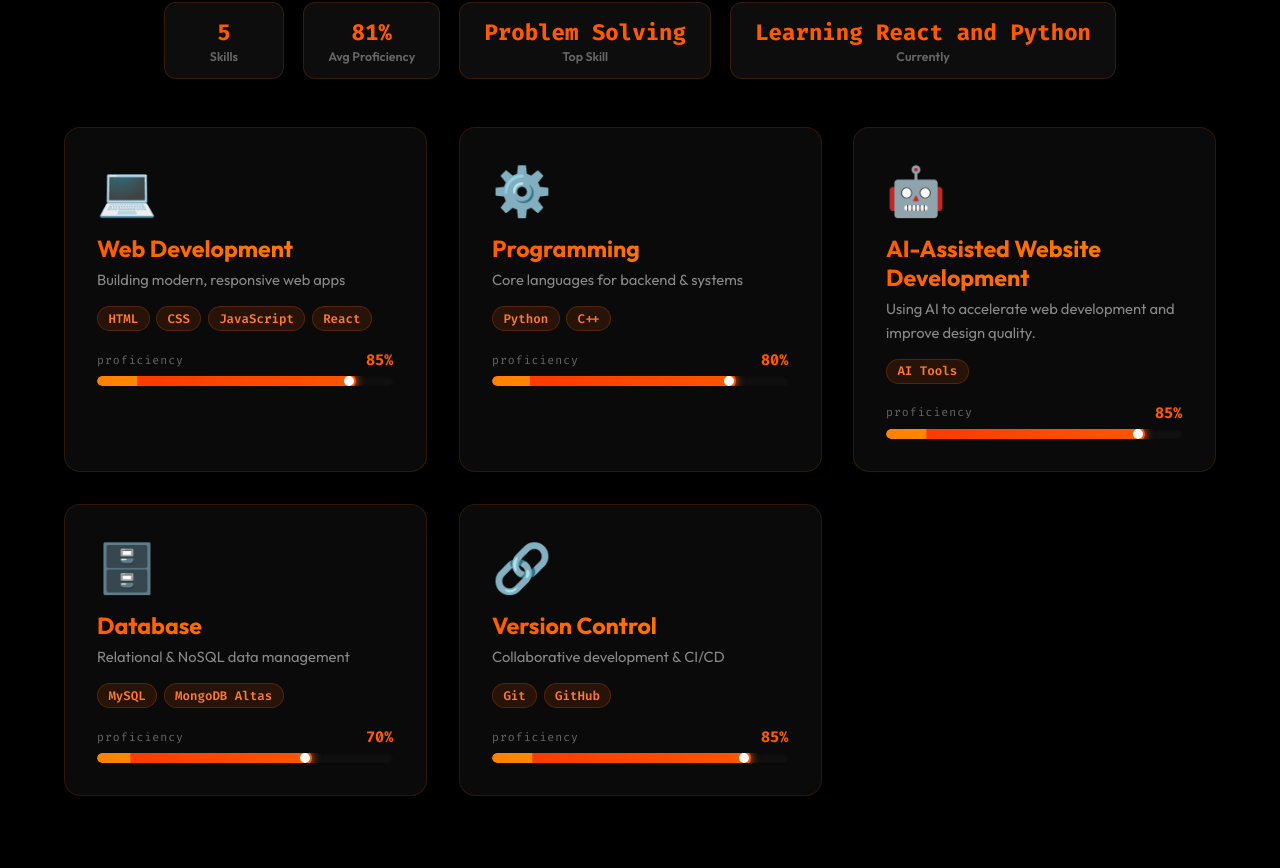
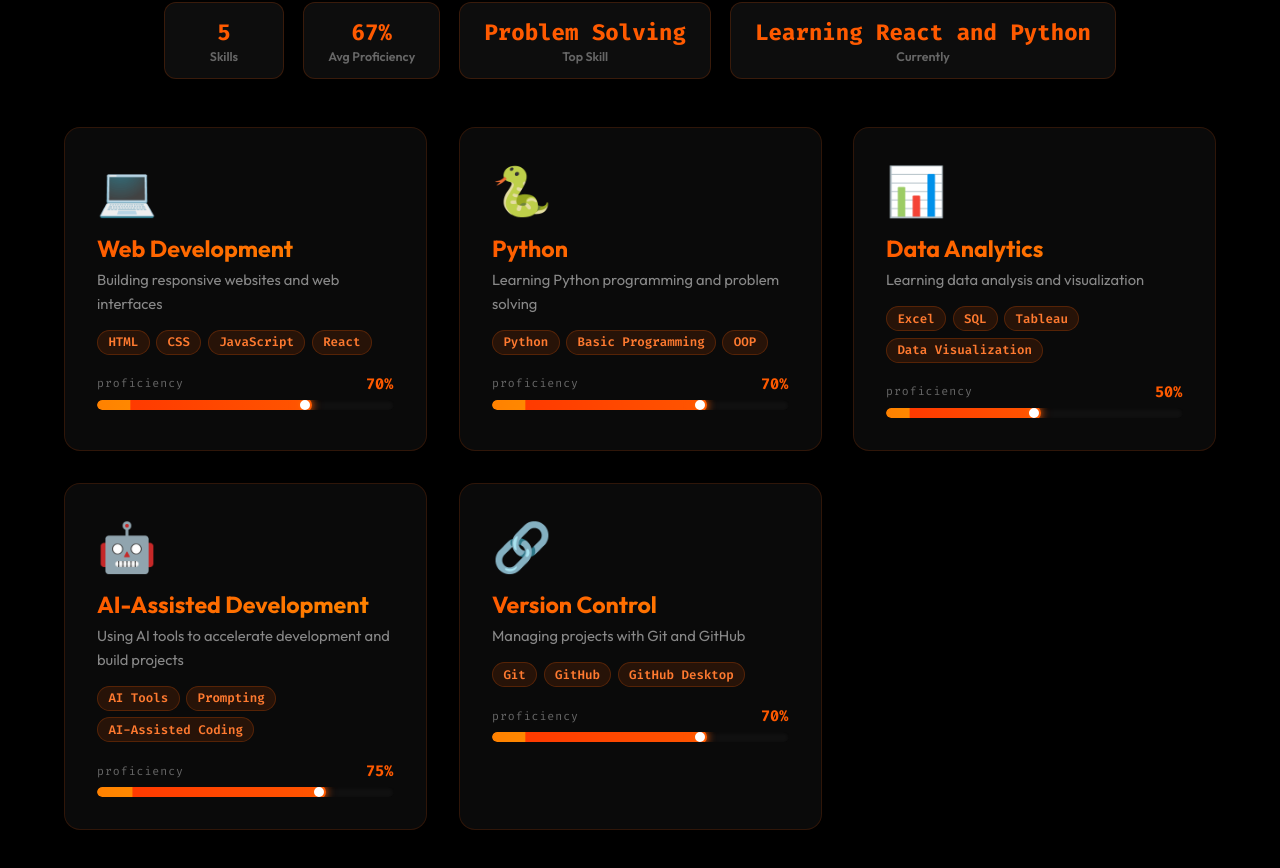
Before and after one commit to somnathhake09/My-Portfolio, a React (Create React App) app in the folder frontend/: page / in a window 1280 px wide. Shown: the part 2156-3024 px from the top of the page. Built offline with nearby package versions, Linux system fonts and the light colour scheme.

Commit message:
feat: update skills section

```diff
--- a/frontend/src/App.jsx
+++ b/frontend/src/App.jsx
@@ -1295,44 +1295,43 @@ function AboutSection({ isLight }) {
 }
 
 /* ════════════════════════════════════════════════════════
-   SECTION 3: SKILLS
+  SECTION 3: SKILLS
 ════════════════════════════════════════════════════════ */
 const SKILLS = [
   {
     icon: "💻",
     title: "Web Development",
-    subtitle: "Building modern, responsive web apps",
+    subtitle: "Building responsive websites and web interfaces",
     tags: ["HTML", "CSS", "JavaScript", "React"],
-    pct: 85,
+    pct: 70,
   },
   {
-    icon: "⚙️",
-    title: "Programming",
-    subtitle: "Core languages for backend & systems",
-    tags: ["Python", "C++"],
-    pct: 80,
+    icon: "🐍",
+    title: "Python",
+    subtitle: "Learning Python programming and problem solving",
+    tags: ["Python", "Basic Programming", "OOP"],
+    pct: 70,
+  },
+  {
+    icon: "📊",
+    title: "Data Analytics",
+    subtitle: "Learning data analysis and visualization",
+    tags: ["Excel", "SQL", "Tableau", "Data Visualization"],
+    pct: 50,
   },
   {
     icon: "🤖",
-    title: "AI-Assisted Website Development",
-    subtitle:
-      "Using AI to accelerate web development and improve design quality.",
-    tags: ["AI Tools"],
-    pct: 85,
-  },
-  {
-    icon: "🗄️",
-    title: "Database",
-    subtitle: "Relational & NoSQL data management",
-    tags: ["MySQL", "MongoDB Altas"],
-    pct: 70,
+    title: "AI-Assisted Development",
+    subtitle: "Using AI tools to accelerate development and build projects",
+    tags: ["AI Tools", "Prompting", "AI-Assisted Coding"],
+    pct: 75,
   },
   {
     icon: "🔗",
     title: "Version Control",
-    subtitle: "Collaborative development & CI/CD",
-    tags: ["Git", "GitHub"],
-    pct: 85,
+    subtitle: "Managing projects with Git and GitHub",
+    tags: ["Git", "GitHub", "GitHub Desktop"],
+    pct: 70,
   },
 ];
 
```
